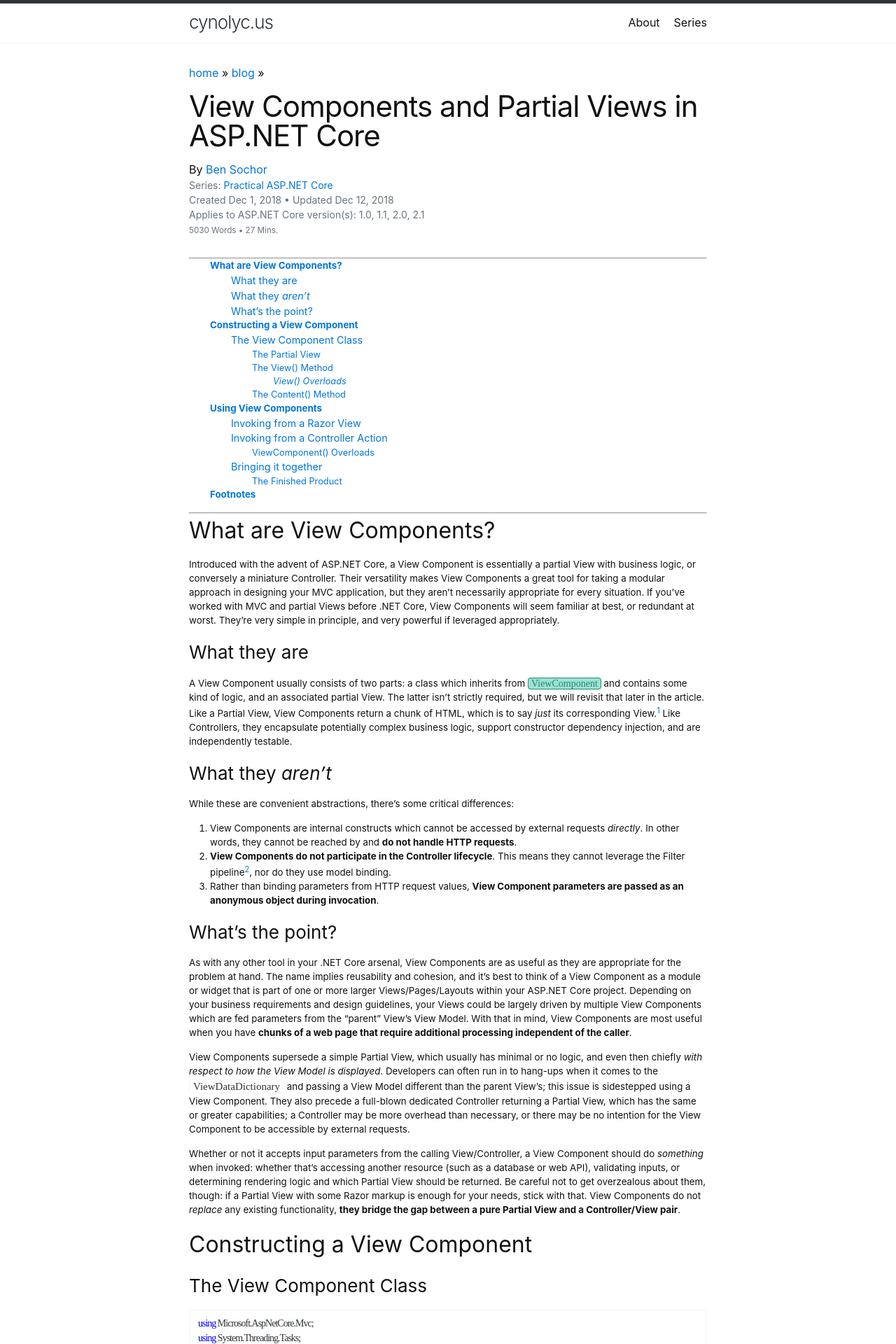
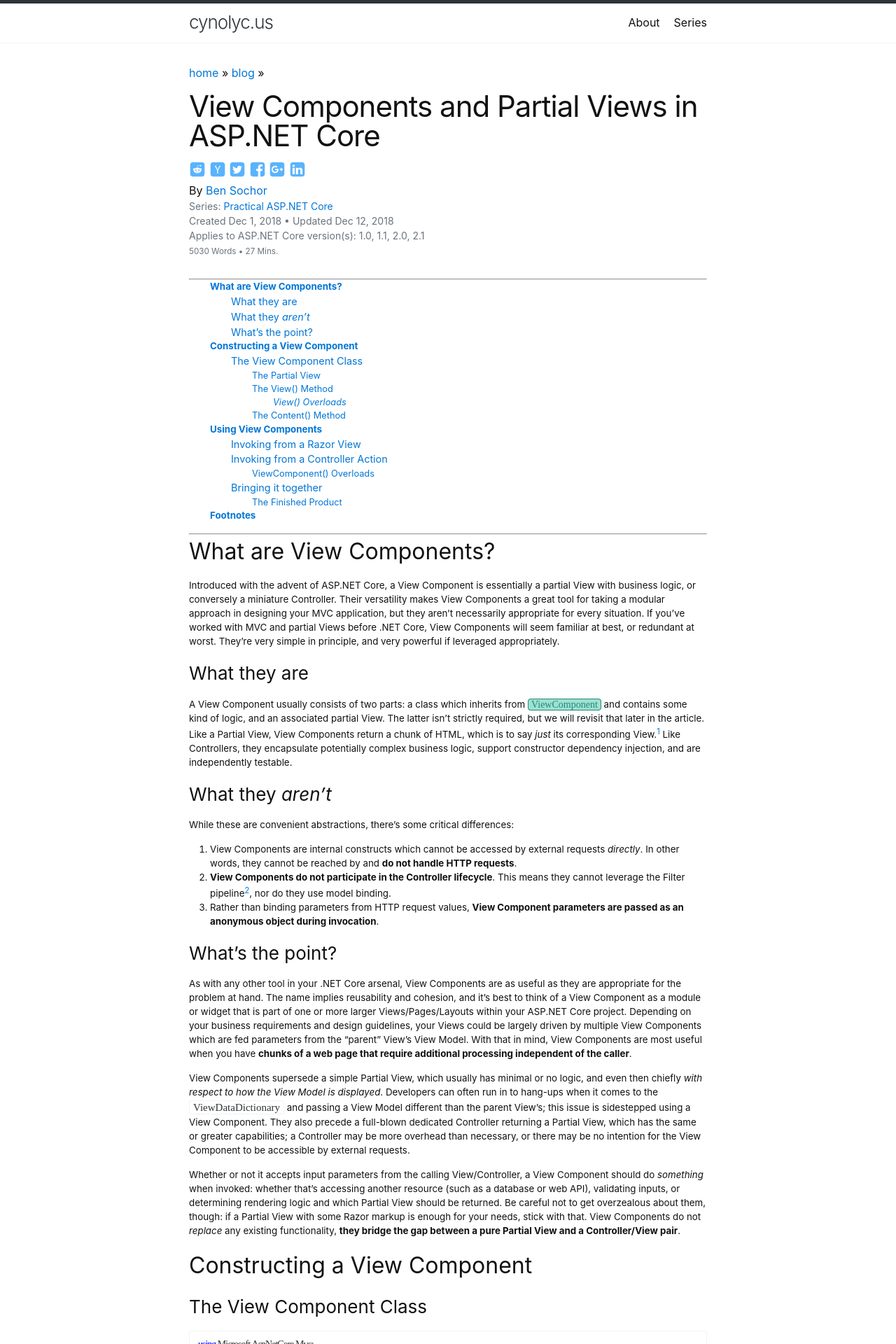
Before and after one commit to cynolycus/cynolycus.github.io, a Jekyll site: the page built from _posts/2018-11-10-View Components-and-Partial-Views-in-ASP-NET-Core.md, in a window 1280 px wide. Shown: the top 1920 px of the page at 70% size. Built offline with Jekyll 4.4.1, drawn with Linux system fonts in a browser that asks for light colours.

Commit message:
Added sub-optimal social sharing links

```diff
--- a/_includes/post/meta.html
+++ b/_includes/post/meta.html
@@ -1,3 +1,4 @@
+{% include sharing.html %}
 {% if site.author %}
   By <a class="p-author" href="mailto:{{site.author_email}}">{{ site.author }}</a>
 {% endif %}
--- /dev/null
+++ b/_includes/sharing.html
@@ -0,0 +1,34 @@
+<div class="c-social c-social--sharing">
+    <ul>
+        <li class="c-social__icon c-social__icon--rd">
+            <a href="https://www.reddit.com/submit?url={{ page.url | replace:'index.html','' | prepend: site.baseurl | prepend: site.url | url_encode}}&title={{ page.title | append: site.title_sep | append: site.title | url_encode}}" target="_blank">
+                {% include svg/social/icon-reddit.svg %}
+            </a>
+        </li>
+        <li class="c-social__icon c-social__icon--hn">
+            <a href="https://news.ycombinator.com/submitlink?u={{ page.url | replace:'index.html','' | prepend: site.baseurl | prepend: site.url | url_encode}}&t={{ page.title | append: site.title_sep | append: site.title | url_encode}}" target="_blank">
+                {% include svg/social/icon-hackernews.svg %}
+            </a>
+        </li>
+        <li class="c-social__icon c-social__icon--tw">
+            <a href="https://twitter.com/intent/tweet?via={{ site.twitter_username }}&url={{ site.url }}{{ page.url | replace:'index.html','' | url_encode}}&text={{ page.title | append: site.title_sep | append: site.title | url_encode}}" target="_blank">
+                {% include svg/social/icon-twitter.svg %}
+            </a>
+        </li>
+        <li class="c-social__icon c-social__icon--fb">
+            <a href="http://www.facebook.com/sharer.php?u={{ site.url }}{{ page.url | replace:'index.html','' | url_encode }}&t={{ page.title | append: site.title_sep | append: site.title | url_encode}}" target="_blank">
+                {% include svg/social/icon-fb.svg %}
+            </a>
+        </li>
+        <li class="c-social__icon c-social__icon--gp">
+            <a href="https://plus.google.com/share?url={{ site.url }}{{ page.url | replace:'index.html','' | url_encode}}" target="_blank">
+                {% include svg/social/icon-googleplus.svg %}
+            </a>
+        </li>
+        <li class="c-social__icon c-social__icon--ln">
+            <a href="https://www.linkedin.com/shareArticle?url={{ site.twitter_username }}&url={{site.url}}{{ page.url | replace:'index.html','' | url_encode}}&title={{ page.title | append: site.title_sep | append: site.title | url_encode}}" target="_blank">
+                {% include svg/social/icon-linkedin.svg %}
+            </a>
+        </li>
+    </ul>
+</div>
--- a/_layouts/default.html
+++ b/_layouts/default.html
@@ -12,6 +12,6 @@
         {{ content }}
       </div>
     </main>
-    {%- include footer.html -%}
+    {% include footer.html %}
   </body>
 </html>
--- a/_scss/custom/_base.scss
+++ b/_scss/custom/_base.scss
@@ -5,6 +5,7 @@
  "objects/code",
  "objects/buttons",
  "components/tags",
+ "components/social",
  "breadcrumb";
 
 
--- /dev/null
+++ b/_scss/custom/components/_social.scss
@@ -0,0 +1,21 @@
+.c-social {
+    &--sharing {
+    ul {
+      margin:0;
+        list-style: none;
+        li {
+            display: inline;
+            a {
+                &:hover {
+                    text-decoration: none;
+                }
+                svg {
+                    width: 1.5rem;
+                    height: 1.5rem;
+                    fill: lighten($brand-color,25%);
+                }
+            }
+        }
+    }
+}
+}
```
Also changed, not shown: _includes/svg/social/icon-fb.svg (added), _includes/svg/social/icon-googleplus.svg (added), _includes/svg/social/icon-hackernews.svg (added), _includes/svg/social/icon-linkedin.svg (added), _includes/svg/social/icon-reddit.svg (added), _includes/svg/social/icon-twitter.svg (added).
